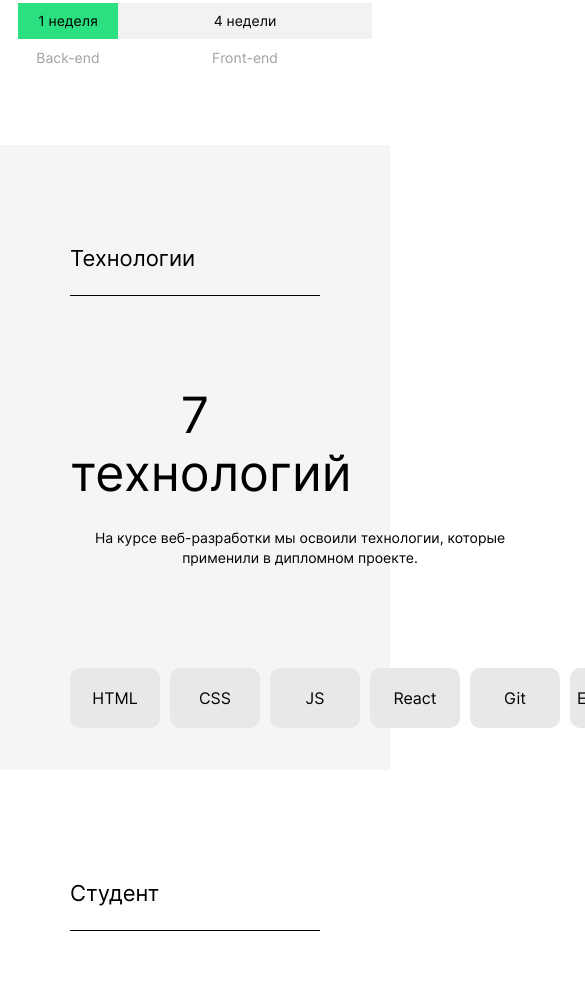
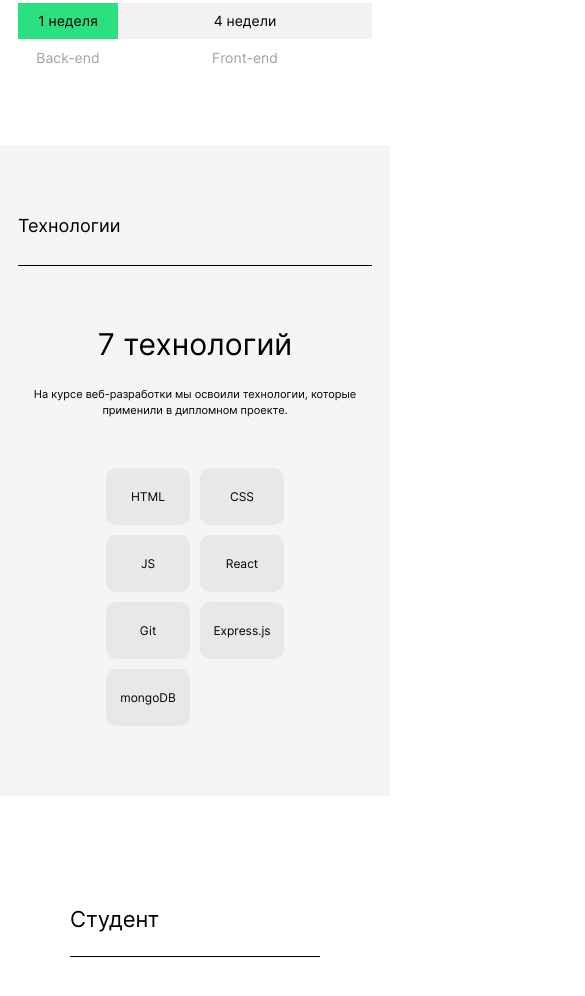
Before and after one commit to KPreis/movies-explorer-frontend, a React app: page / in a window 390 px wide. Shown: the part 1281-2277 px from the top of the page, 585 px wide, since content can reach past the window. Built offline with nearby package versions, Linux system fonts and the light colour scheme.

Commit message:
feat: added styles for block Techs for other resolutions

```diff
--- a/src/components/Techs/Techs.css
+++ b/src/components/Techs/Techs.css
@@ -1,12 +1,11 @@
 .techs {
-  min-height: 625px;
   color: #000000;
   background: #F5F5F5;
 }
 
 .techs__content {
   margin: 0 auto;
-  padding: 100px 70px 0;
+  padding: 100px 70px;
   max-width: 1280px;
   box-sizing: border-box;
   display: flex;
@@ -60,6 +59,7 @@
   display: grid;
   grid-template-columns: repeat(7, 90px);
   grid-template-rows: 60px;
+  justify-content: center;
   gap: 0 10px;
 }
 
@@ -70,3 +70,103 @@
   margin: 0;
   list-style: none;
 }
+
+@media screen and (max-width: 830px) {
+  .techs__content {
+    padding: 90px 50px;
+  }
+  .techs__container {
+    padding: 80px 0 0;
+  }
+  .techs__description {
+    margin: 22px auto 0;
+    padding: 0;
+    font-size: 12px;
+    line-height: calc(18/12);
+  }
+  .techs__stack-grid-container {
+    padding: 83px 0 0;
+    box-sizing: border-box;
+    display: grid;
+    grid-template-columns: repeat(7, 84px);
+    grid-template-rows: 57px;
+    gap: 0 10px;
+  }
+  .techs__stack {
+    font-size: 12px;
+    line-height: calc(15/12);
+  }
+}
+
+@media screen and (max-width: 745px) {
+  .techs__content {
+    padding: 70px 18px;
+  }
+  .techs__container {
+    padding: 80px 0 0;
+  }
+  .techs__description {
+    margin: 22px auto 0;
+    padding: 0;
+    font-size: 12px;
+    line-height: calc(18/12);
+  }
+  .techs__stack-grid-container {
+    padding: 83px 0 0;
+    width: 100%;
+    box-sizing: border-box;
+    display: grid;
+    grid-template-columns: repeat(auto-fill, 84px);
+    grid-template-rows: 1fr;
+    gap: 10px 10px;
+  }
+  .techs__stack {
+    font-size: 12px;
+    line-height: calc(15/12);
+    padding: auto;
+    height: 57px;
+    box-sizing: border-box;
+  }
+}
+
+@media screen and (max-width: 500px) {
+  .techs__content {
+    padding: 70px 18px;
+    min-width: 320px;
+  }
+  .techs__title {
+    font-size: 18px;
+    line-height: calc(22/18);
+  }
+  .techs__container {
+    margin: 28px 0 0;
+    padding: 60px 0 0;
+  }
+  .techs__title-description {
+    font-size: 30px;
+    line-height: calc(36/30);
+  }
+  .techs__description {
+    width: 100%;
+    margin: 24px auto 0;
+    font-size: 11px;
+    line-height: calc(16/11);
+  }
+  .techs__stack-grid-container {
+    margin: 0 auto;
+    padding: 50px 53px 0;
+    width: 100%;
+    box-sizing: border-box;
+    display: grid;
+    grid-template-columns: repeat(auto-fill, minmax(84px, 84px));
+    gap: 10px 10px;
+    text-align: center;
+  }
+  .techs__stack {
+    display: inline-block;
+    font-size: 12px;
+    line-height: calc(15/12);
+    height: 57px;
+    box-sizing: border-box;
+  }
+}
```
